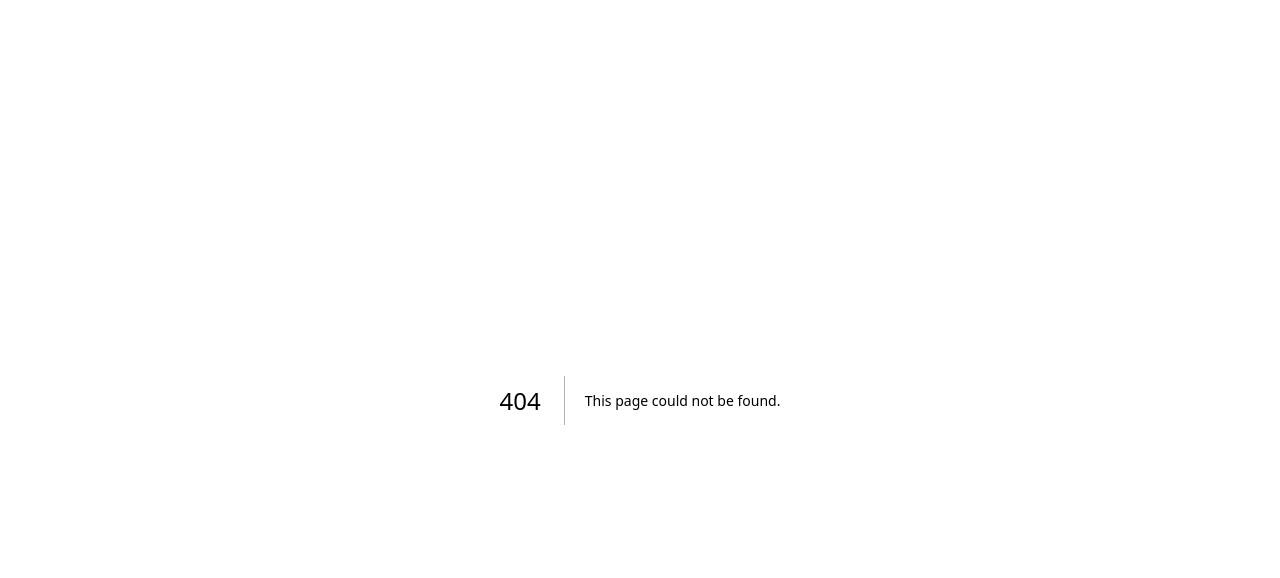
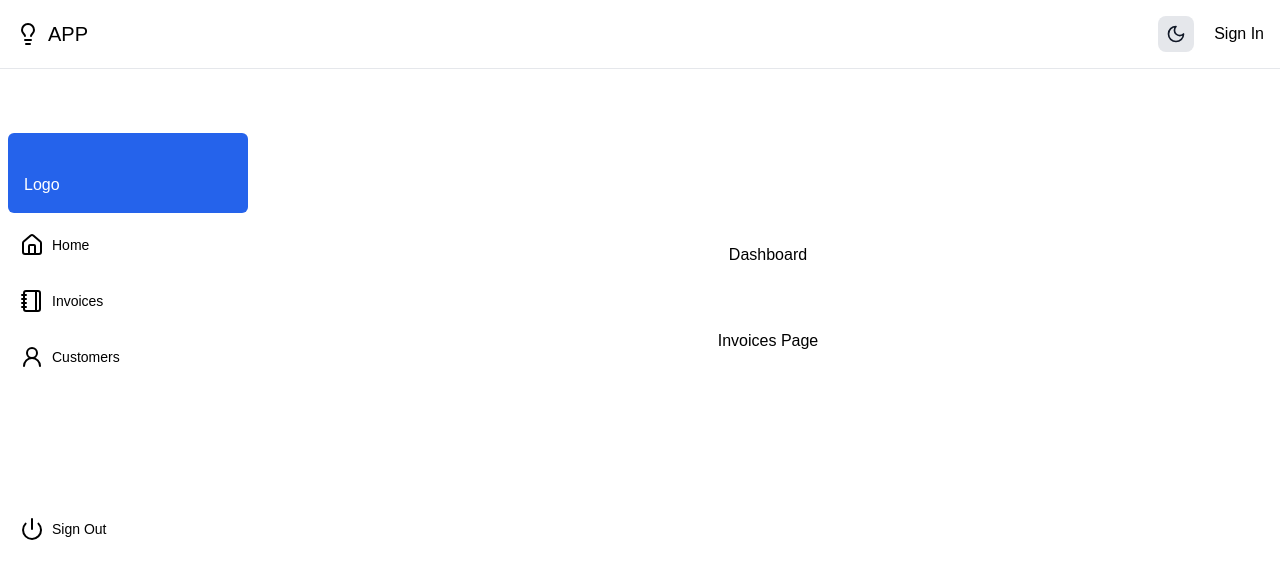
Before and after one commit to YonTracks/cody-next-15-starter, a Next.js app: page /dashboard/invoices in a window 1280 px wide. Before the commit this address had no page. Shown: the top 578 px of the page. Built offline with nearby package versions, Linux system fonts and the light colour scheme.

Commit message:
init dashboard

```diff
--- /dev/null
+++ b/app/(root)/dashboard/customers/page.tsx
@@ -0,0 +1,12 @@
+
+
+export default async function CustomersPage() {
+
+    return (
+        <div className="grid grid-rows-[20px_1fr_20px] items-center justify-items-center p-8 pb-20 gap-16 sm:p-20 font-[family-name:var(--font-geist-sans)]">
+            <h1>Dashboard</h1>
+
+            <p>Customers Page</p>
+        </div>
+    );
+}
--- /dev/null
+++ b/app/(root)/dashboard/invoices/page.tsx
@@ -0,0 +1,12 @@
+
+
+export default async function InvoicesPage() {
+
+    return (
+        <div className="grid grid-rows-[20px_1fr_20px] items-center justify-items-center p-8 pb-20 gap-16 sm:p-20 font-[family-name:var(--font-geist-sans)]">
+            <h1>Dashboard</h1>
+
+            <p>Invoices Page</p>
+        </div>
+    );
+}
--- /dev/null
+++ b/app/(root)/dashboard/layout.tsx
@@ -0,0 +1,13 @@
+import SideNav from "@/components/ui/dashboard/sidenav";
+
+
+export default function Layout({ children }: { children: React.ReactNode }) {
+    return (
+        <div className="flex flex-col md:flex-row md:overflow-hidden">
+            <div className="w-full flex-none md:w-64">
+                <SideNav />
+            </div>
+            <div className="flex-grow md:overflow-y-auto md:p-12">{children}</div>
+        </div>
+    );
+}
--- a/app/(root)/layout.tsx
+++ b/app/(root)/layout.tsx
@@ -1,13 +1,21 @@
 
 
 import { Header } from '@/components/header/Header'
+import { User } from '@/types/User';
 
-const Layout = ({ children }: { children: React.ReactNode }) => {
+interface LayoutProps {
+    children: React.ReactNode;
+    user: User;
+}
+
+const Layout: React.FC<LayoutProps> = ({ children, user }) => {
+
+
     return (
         <div>
             <main>
 
-                <Header />
+                <Header user={user} />
                 <div className="container mx-auto w-full py-12">{children}</div>
 
             </main>
--- a/app/(root)/providers.tsx
+++ b/app/(root)/providers.tsx
@@ -5,7 +5,7 @@ import { ReactNode } from "react";
 
 export function Providers({ children }: { children: ReactNode }) {
   return (
-    <ThemeProvider attribute="class" defaultTheme="system" enableSystem>
+    <ThemeProvider attribute="class" defaultTheme="light" enableSystem disableTransitionOnChange>
       {children}
     </ThemeProvider>
   );
--- a/app/globals.css
+++ b/app/globals.css
@@ -4,17 +4,12 @@
 
 /* Light mode (default) */
 body {
-  @apply bg-white text-black transition-colors duration-300;
+  @apply text-black;
 }
 
 /* Dark mode */
 .dark body {
   @apply bg-gray-900 text-white;
-}
-
-:root {
-  --background: #ffffff;
-  --foreground: #171717;
 }
 
 @media (prefers-color-scheme: dark) {
--- a/components/header/Header.tsx
+++ b/components/header/Header.tsx
@@ -2,10 +2,15 @@ import Link from "next/link";
 import { Suspense } from "react";
 import { Lightbulb, Loader2Icon } from "lucide-react";
 import { ThemeToggle } from "./ThemeToggle";
+import { User } from "@/types/User";
 
-let user;
 
-export async function Header() {
+interface HeaderProps {
+  user: User;
+}
+
+export const Header: React.FC<HeaderProps> = ({ user = {} }) => {
+
   return (
     <nav className="border-b p-4">
       <div className="container mx-auto flex items-center justify-between">
@@ -16,7 +21,7 @@ export async function Header() {
           </Link>
 
           {user && (
-            <button className="flex items-center gap-2">
+            <button className="flex text-white items-center gap-2">
               <Link href="/dashboard">Dashboard</Link>
             </button>
           )}
@@ -32,29 +37,12 @@ export async function Header() {
               </div>
             }
           >
-            <NavActions />
+            <button className="flex items-center gap-2">
+              <Link href="/sign-in">Sign In</Link>
+            </button>
           </Suspense>
         </div>
       </div>
     </nav>
   );
 }
-
-async function NavActions() {
-  return user ? (
-    <>
-      <div className="hidden md:block">
-        {/* UserDropdown (if needed) */}
-      </div>
-      <div className="md:hidden">
-        {/* Mobile Menu Button (if needed) */}
-      </div>
-    </>
-  ) : (
-    <>
-      <button className="flex items-center gap-2">
-        <Link href="/sign-in">Sign In</Link>
-      </button>
-    </>
-  );
-}
--- a/components/header/ThemeToggle.tsx
+++ b/components/header/ThemeToggle.tsx
@@ -14,7 +14,7 @@ export function ThemeToggle() {
     }, []);
 
     // Avoid rendering icons on the server to prevent hydration errors
-    if (!mounted) return <div className="h-8 w-8 bg-gray-200 dark:bg-gray-700 rounded-lg"></div>;
+    if (!mounted) return <div className="h-9 w-9 bg-gray-200 dark:bg-gray-700 rounded-lg"></div>;
 
     return (
         <button
--- /dev/null
+++ b/components/ui/dashboard/nav-links.tsx
@@ -0,0 +1,36 @@
+
+
+// Map of links to display in the side navigation.
+
+import { HomeIcon, Notebook, User2Icon } from "lucide-react";
+
+// Depending on the size of the application, this would be stored in a database.
+const links = [
+  { name: 'Home', href: '/dashboard', icon: HomeIcon },
+  {
+    name: 'Invoices',
+    href: '/dashboard/invoices',
+    icon: Notebook,
+  },
+  { name: 'Customers', href: '/dashboard/customers', icon: User2Icon },
+];
+
+export default function NavLinks() {
+  return (
+    <>
+      {links.map((link) => {
+        const LinkIcon = link.icon;
+        return (
+          <a
+            key={link.name}
+            href={link.href}
+            className="flex h-[48px] grow items-center justify-center gap-2 rounded-md p-3 text-sm font-medium hover:bg-sky-100 hover:text-blue-600 md:flex-none md:justify-start md:p-2 md:px-3"
+          >
+            <LinkIcon className="w-6" />
+            <p className="hidden md:block">{link.name}</p>
+          </a>
+        );
+      })}
+    </>
+  );
+}
--- /dev/null
+++ b/components/ui/dashboard/sidenav.tsx
@@ -0,0 +1,28 @@
+import Link from 'next/link';
+import { PowerIcon } from 'lucide-react';
+import NavLinks from './nav-links';
+
+export default function SideNav() {
+  return (
+    <div className="flex h-full flex-col px-3 py-4 md:px-2">
+      <Link
+        className="mb-2 flex h-20 items-end justify-start rounded-md bg-blue-600 p-4"
+        href="/"
+      >
+        <div className="w-32 text-white md:w-40">
+          <p>Logo</p>
+        </div>
+      </Link>
+      <div className="flex grow flex-row justify-between space-x-2 md:flex-col md:space-x-0 md:space-y-2">
+        <NavLinks />
+        <div className="hidden h-auto w-full grow rounded-md md:block"></div>
+        <form>
+          <button className="flex w-full items-center justify-center gap-2 rounded-md p-3 text-sm font-medium hover:bg-sky-100 hover:text-blue-600 md:flex-none md:justify-start md:p-2 md:px-3">
+            <PowerIcon className="w-6" />
+            <div className="hidden md:block">Sign Out</div>
+          </button>
+        </form>
+      </div>
+    </div>
+  );
+}
--- /dev/null
+++ b/types/User.ts
@@ -0,0 +1,5 @@
+export type User = {
+  id: number;
+  name: string;
+  email: string;
+};
```
